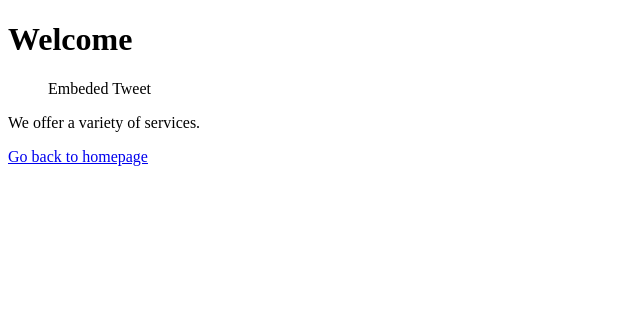
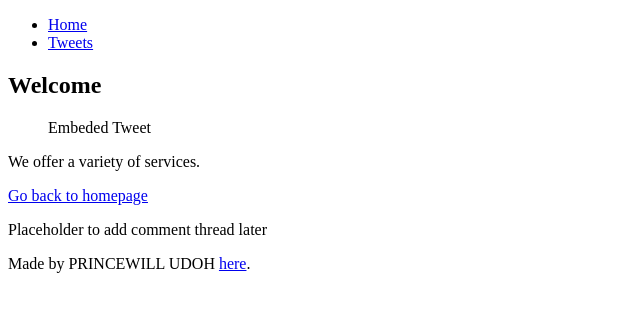
Before and after one commit to Kanemwills/alx_html_css, a plain HTML site: page html_basic/tweets.html in a window 1280 px wide. Shown: the whole page, without its empty margins (0-640 px from the left). Drawn offline with Linux system fonts and the light colour scheme.

Commit message:
included main html structures

```diff
--- a/html_basic/tweets.html
+++ b/html_basic/tweets.html
@@ -5,6 +5,15 @@
         <script async src="https://platform.twitter.co/widget.js" charset="utf-8"></script>
     </head>
     <body>
+        <header>
+            <ul>
+                <li><a href="index.html">Home</a></li>
+                <li><a href="tweets.html">Tweets</a></li>
+            </ul>
+        </header>
+
+        <main>
+            <article>
                 <h1>Welcome</h1>
                 <blockquote class="twitter-tweet">
                     <p lang="en" dir="ltr">Embeded Tweet</p>
@@ -13,5 +22,15 @@
                 <p>We offer a variety of services.</p>
                 <!-- Link to homepage -->
                 <a href="index.html">Go back to homepage</a>
+            </article>
+
+            <aside>
+                <p>Placeholder to add comment thread later</p>
+            </aside>
+        </main>
+
+        <footer>
+            <p>Made by PRINCEWILL UDOH <a href="github.com/Kanemwills" tarrget="_blank">here</a>.</p>
+        </footer>
     </body>
 </html>
```
Lines whose indentation alone changed are shown as unchanged.
